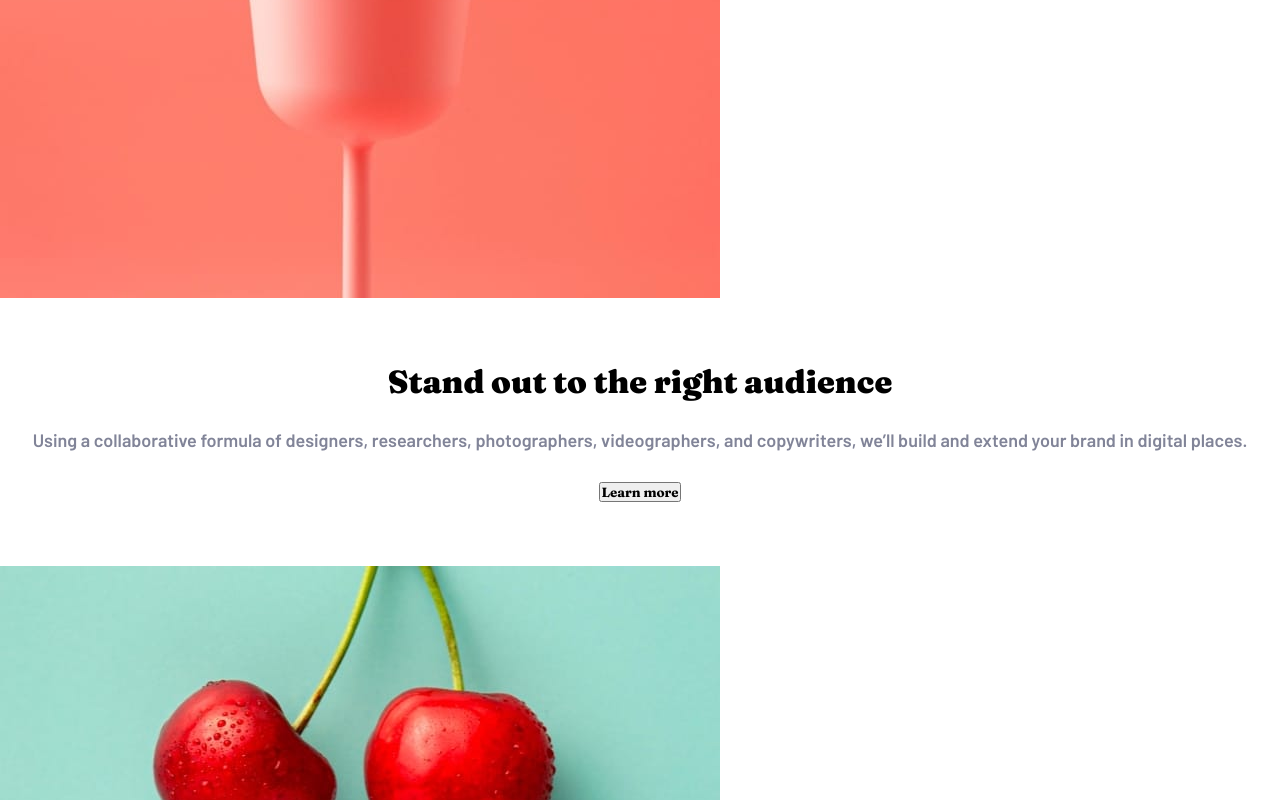
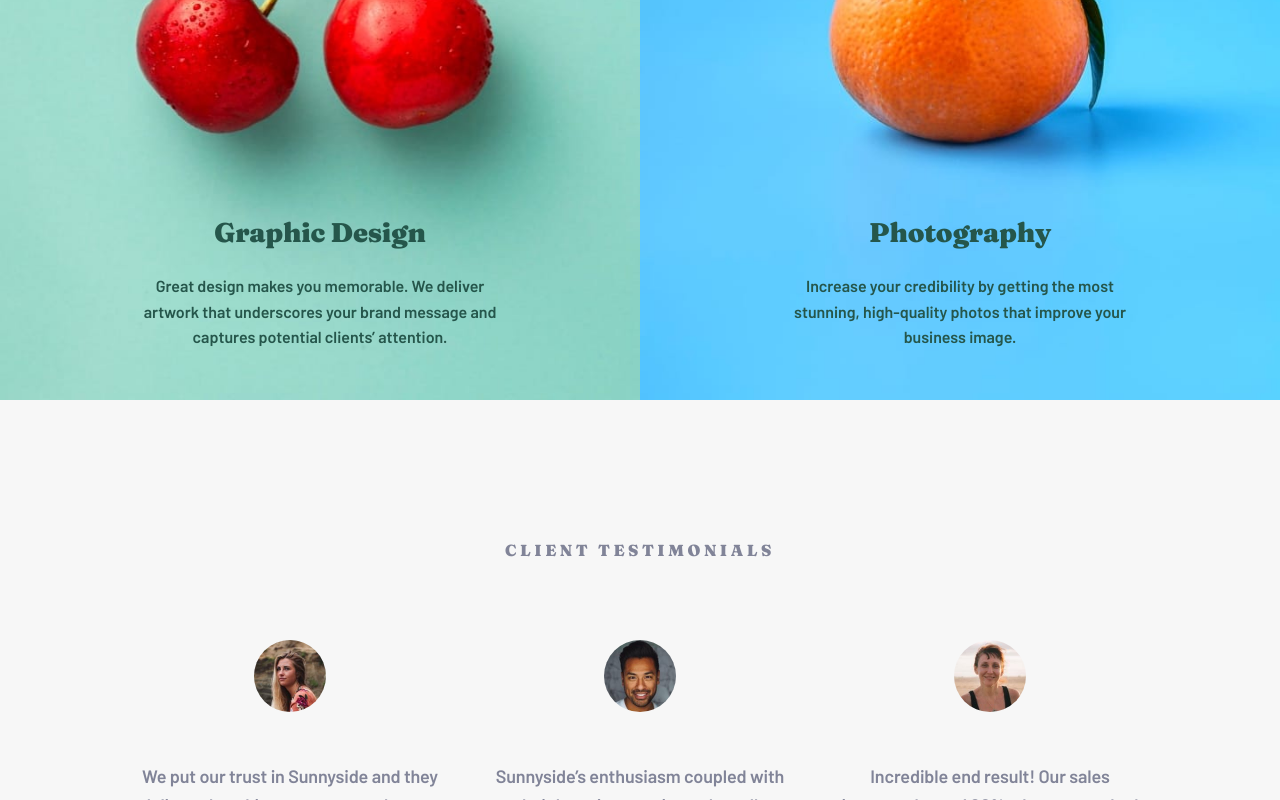
Before and after one commit to Emrikcah/sunnyside, a React (Create React App) app: page / in a window 1280 px wide. Shown: the part 2000-2800 px from the top of the page. Built offline with nearby package versions, Linux system fonts and the light colour scheme.

Commit message:
footer and gallery done

```diff
--- a/src/App.js
+++ b/src/App.js
@@ -8,11 +8,13 @@ import Graphic from "./components/Graphic";
 import Testimonials from "./components/Testimonials";
 import Gallery from "./components/Gallery";
 import Footer from "./components/Footer";
+import { Container } from "./styles/Container.styled";
 
 function App() {
    return (
       <>
          <GlobalStyles />
+         <Container>
             <StyledShowcase>
                <Navbar />
                <Header />
@@ -21,7 +23,8 @@ function App() {
             <Graphic />
             <Testimonials />
             <Gallery />
-         <Footer/>
+            <Footer />
+         </Container>
       </>
    );
 }
@@ -40,3 +43,5 @@ const StyledShowcase = styled.div`
 `;
 
 export default App;
+
+//continue checking container for all the sections
--- a/src/components/DesktopNav.js
+++ b/src/components/DesktopNav.js
@@ -1,7 +1,7 @@
 import React from "react";
 import Logo from "./Logo";
 import styled from "styled-components";
-import {StyledBtn} from '../styles/Button.styled'
+import { StyledBtn } from "../styles/Button.styled";
 
 const DesktopNav = () => {
    return (
@@ -19,20 +19,21 @@ const DesktopNav = () => {
             <li>
                <a href="/">projects</a>
             </li>
-           <StyledBtn bgClr={'var(--White)'}>contact</StyledBtn>
+            <StyledBtn bgClr={"var(--White)"}>contact</StyledBtn>
          </ul>
       </StyledDesktopNav>
    );
 };
 
 const StyledDesktopNav = styled.div`
+   padding: 0 40px;
    display: none;
    li {
       display: inline-block;
-      padding: 0px 20px ;
+      padding: 0px 20px;
    }
 
-   a{
+   a {
       color: var(--White);
    }
 
--- a/src/components/Footer.js
+++ b/src/components/Footer.js
@@ -2,11 +2,12 @@ import React from "react";
 import styled from "styled-components";
 import images from "../constants/images";
 
-
 const Footer = () => {
    return (
       <StyledFooter>
+
          <img className="logo-footer" src={images.logoFooter} alt="footer logo" />
+         <div>
             <ul>
                {["about", "services", "projects"].map((item, index) => (
                   <li key={index}>{item}</li>
@@ -14,11 +15,12 @@ const Footer = () => {
             </ul>
             <article>
                {[images.fb, images.insta, images.twit, images.pin].map((item, index) => (
-               <article key={index} >
-                  <img  src={item} alt="icon" />
+                  <article key={index}>
+                     <img className="icon" src={item} alt="icon" />
                   </article>
                ))}
             </article>
+         </div>
       </StyledFooter>
    );
 };
@@ -28,31 +30,49 @@ const StyledFooter = styled.footer`
    text-align: center;
    padding: 80px 30px;
 
-   .logo-footer{
+   .logo-footer {
       height: 33px;
       margin-bottom: 25px;
       display: inline-block;
    }
 
-   ul{
+   .icon:hover{
+      cursor: pointer;
+      filter: brightness(0) invert(1) ;
+   }
+
+
+   ul {
       display: flex;
       justify-content: space-between;
    }
 
-   li{
+   li {
       margin: 0 8px 80px;
       text-transform: capitalize;
       color: var(--light-cyan);
+      &:hover {
+         color: var(--White);
       }
 
-   article{
+      cursor: pointer;
+   }
+
+   article {
       display: flex;
       justify-content: center;
       margin: 0 12px;
-
    }
 
+   @media (min-width: 768px) {
+      ul {
+         justify-content: center;
+      }
 
+      li {
+         margin-left: 3rem;
+      }
+   }
 `;
 
 export default Footer;
--- a/src/components/Gallery.js
+++ b/src/components/Gallery.js
@@ -51,6 +51,7 @@ const StyledSection = styled.section`
    }
 
    @media (min-width: 768px) {
+      grid-template-columns: repeat(4,1fr);
       .sm{
          display: none;
       }
--- a/src/components/Graphic.js
+++ b/src/components/Graphic.js
@@ -2,8 +2,10 @@ import React from "react";
 import styled from "styled-components";
 import images from "../constants/images";
 
+
 const Graphic = () => {
    return (
+
          <StyledGraphic>
             <article>
                <picture>
@@ -13,7 +15,8 @@ const Graphic = () => {
                <div>
                   <h2>Graphic Design</h2>
                   <p>
-                  Great design makes you memorable. We deliver artwork that underscores your brand message and captures potential clients’ attention.
+                     Great design makes you memorable. We deliver artwork that underscores your brand message and captures potential clients’
+                     attention.
                   </p>
                </div>
             </article>
@@ -28,6 +31,7 @@ const Graphic = () => {
                </div>
             </article>
          </StyledGraphic>
+
    );
 };
 
@@ -56,6 +60,18 @@ const StyledGraphic = styled.section`
    p {
       font-size: 1rem;
    }
+
+   @media (min-width: 768px) {
+      display: grid;
+      grid-template-columns: 1fr 1fr;
+
+      div {
+         width: 400px;
+         left: 0;
+         right: 0;
+         margin: auto;
+      }
+   }
 `;
 
 export default Graphic;
--- a/src/components/Header.js
+++ b/src/components/Header.js
@@ -1,18 +1,17 @@
 import React from "react";
 import styled from "styled-components";
-import { Container } from "../styles/Container.styled";
 import images from "../constants/images";
 
 const Header = () => {
    return (
-      <StyledHeader>
-         <Container>
+
+         <StyledHeader>
             <div>
                <h1>we are creatives</h1>
                <img src={images.arrowDown} alt="" />
             </div>
-         </Container>
-      </StyledHeader>
+         </StyledHeader>
+
    );
 };
 
@@ -33,11 +32,11 @@ const StyledHeader = styled.header`
       font-weight: 900;
       text-align: center;
       font-size: 2.5rem;
-      letter-spacing: 10px;
+      letter-spacing: 8.75px;
    }
 
    @media (min-width: 768px) {
-      h1{
+      h1 {
          margin-top: 100px;
          margin-bottom: 96px;
          font-size: 3.5rem;
--- a/src/components/Logo.js
+++ b/src/components/Logo.js
@@ -1,7 +1,6 @@
 import React from "react";
 import styled from "styled-components";
-import images from '../constants/images'
-
+import images from "../constants/images";
 
 const Logo = () => {
    return (
@@ -13,8 +12,11 @@ const Logo = () => {
 
 const StyledLogo = styled.div`
    img {
-      height: 24px ;
+      height: 24px;
 
+      @media (min-width: 768px) {
+         height: 33px;
+      }
    }
 `;
 
--- a/src/components/MobileNav.js
+++ b/src/components/MobileNav.js
@@ -27,7 +27,7 @@ const MobileNav = () => {
                      <a href="/">projects</a>
                   </li>
                </ul>
-               <StyledBtn bgClr="hsl(51, 100%, 49%)">contact</StyledBtn>
+               <StyledBtn bgClr={'var(--Yellow)'}>contact</StyledBtn>
             </div>
          )}
       </StyledMobileNav>
@@ -36,6 +36,7 @@ const MobileNav = () => {
 
 const StyledMobileNav = styled.div`
    position: relative;
+   padding: 0 40px;
 
    .nav-header {
       display: flex;
--- a/src/components/Navbar.js
+++ b/src/components/Navbar.js
@@ -1,5 +1,5 @@
 import React from "react";
-import { Container } from "../styles/Container.styled";
+
 
 import styled from "styled-components";
 import DesktopNav from "./DesktopNav";
@@ -7,13 +7,13 @@ import MobileNav from "./MobileNav";
 
 const Navbar = () => {
    return (
-      <StyledNavbar>
-         <Container>
+
+         <StyledNavbar>
             <DesktopNav />
 
             <MobileNav />
-         </Container>
-      </StyledNavbar>
+         </StyledNavbar>
+
    );
 };
 
--- a/src/components/Testimonials.js
+++ b/src/components/Testimonials.js
@@ -1,7 +1,7 @@
 import React from "react";
 import styled from "styled-components";
 import images from "../constants/images";
-import { Container } from "../styles/Container.styled";
+
 
 const data = [
    {
@@ -32,8 +32,10 @@ const data = [
 
 const Testimonials = () => {
    return (
+
          <StyledSection>
             <h3>Client testimonials</h3>
+            <div>
                {data.map(({ id, imgSrc, altText, text, name, jobTitle }) => (
                   <article key={id}>
                      <img src={imgSrc} alt={altText} />
@@ -42,7 +44,9 @@ const Testimonials = () => {
                      <p>{jobTitle}</p>
                   </article>
                ))}
+            </div>
          </StyledSection>
+
    );
 };
 
@@ -89,6 +93,30 @@ const StyledSection = styled.section`
       font-size: 0.875rem;
       letter-spacing: -0.1px;
    }
+
+   @media (min-width: 768px) {
+      /* max-width: 1440px; */
+      padding: 140px;
+
+      h3 {
+         margin-bottom: 80px;
+      }
+
+      img {
+         margin-bottom: 50px;
+      }
+
+      div {
+         display: grid;
+         grid-template-columns: repeat(3, 1fr);
+         gap: 50px;
+      }
+
+      p:first-of-type {
+         /* font-size: 0.872rem; */
+         margin-bottom: 80px;
+      }
+   }
 `;
 
 export default Testimonials;
--- a/src/components/Transform.js
+++ b/src/components/Transform.js
@@ -3,32 +3,34 @@ import styled from "styled-components";
 import images from "../constants/images";
 import Buttons from "./Buttons";
 
+
 const Transform = () => {
    return (
       <StyledTransform>
          <div>
-            <picture>
+            <picture className="order-change">
                <source media="(min-width: 768px)" srcSet={images.dTrans} />
-               <img src={images.mTrans} alt="egg"/>
+               <img src={images.mTrans} alt="egg" />
             </picture>
-         </div>
+
             <article>
                <h2>Transform your brand</h2>
                <p>
-               We are a full-service creative agency specializing in helping brands grow fast. Engage your clients through compelling visuals that do
-               most of the marketing for you.
+                  We are a full-service creative agency specializing in helping brands grow fast. Engage your clients through compelling visuals that
+                  do most of the marketing for you.
                </p>
                {/* make the btn a component */}
                <Buttons color="red" bb="blue">
                   Learn more
                </Buttons>
             </article>
+         </div>
          <div>
             <picture>
                <source media="(min-width: 768px)" srcSet={images.dStand} />
-               <img src={images.mStand} alt="pink cup"/>
+               <img src={images.mStand} alt="pink cup" />
             </picture>
-         </div>
+
             <article>
                <h2>Stand out to the right audience</h2>
                <p>
@@ -37,6 +39,7 @@ const Transform = () => {
                </p>
                <button>Learn more</button>
             </article>
+         </div>
       </StyledTransform>
    );
 };
@@ -57,6 +60,32 @@ const StyledTransform = styled.section`
          margin-bottom: 25px;
       }
    }
+
+   @media (min-width: 768px) {
+      div {
+         display: grid;
+         grid-template-columns: 1fr 1fr;
+      }
+
+      .order-change {
+         order: 2;
+      }
+
+      article {
+         align-self: center;
+         text-align: left;
+         padding: 120px;
+         /* max-width: 445px; */
+
+         h2 {
+            font-size: 2.5rem;
+         }
+
+         p {
+            letter-spacing: -0.13px;
+         }
+      }
+   }
 `;
 
 export default Transform;
--- a/src/styles/Container.styled.js
+++ b/src/styles/Container.styled.js
@@ -2,13 +2,13 @@ import styled from "styled-components";
 
 export const Container = styled.div`
 
-width: 90vw ;
 max-width: 375px ;
 /* padding: 0 20px ; */
-margin: 0 auto ;
 
 @media (min-width: 768px){
-width: 80vw ;
+
+   margin: 0 auto ;
+   /* width: 90vw ; */
 max-width: 1440px ;
 }
 `
```
Lines whose indentation alone changed are shown as unchanged.
